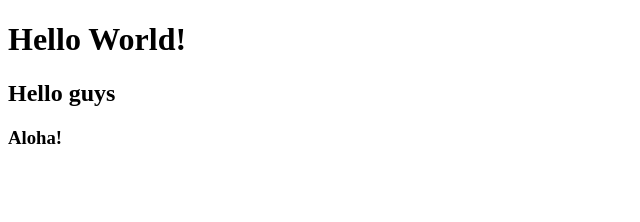
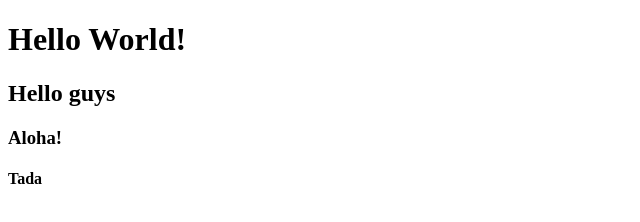
Before and after one commit to charlieyang1986/donut, a plain HTML site: page index.html in a window 1280 px wide. Shown: the full height of the page, 0-640 px from the left. Drawn offline with Linux system fonts and the light colour scheme.

Commit message:
added h4

```diff
--- a/index.html
+++ b/index.html
@@ -11,5 +11,6 @@
     <h1>Hello World!</h1>
     <h2>Hello guys</h2>
     <h3>Aloha!</h3>
+    <h4>Tada</h4>
 </body>
 </html>
```
